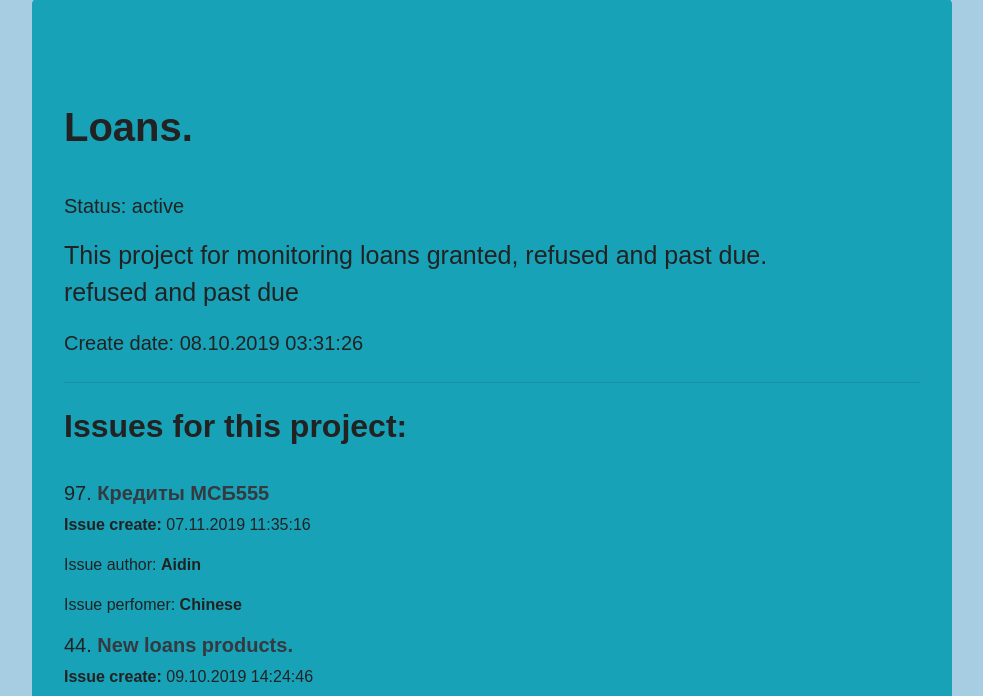
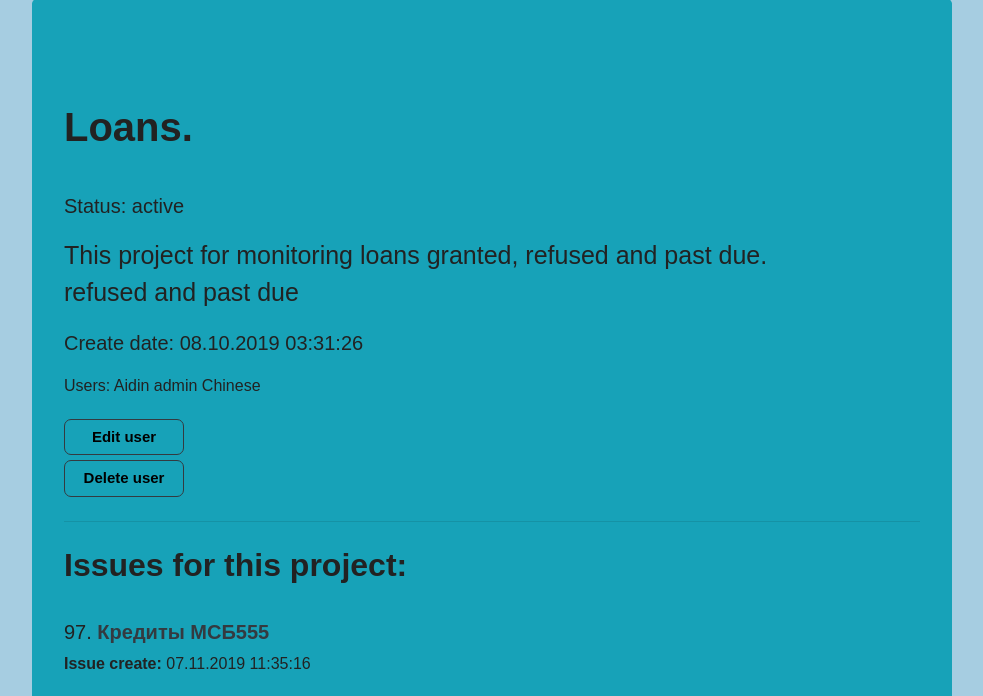
Before and after one commit to Aisuluu1405/python_group_3_homework_49_Aisulu_Dzhusupova, a Django app: page /project_new/1/ in a window 1280 px wide. Shown: the part 133-829 px from the top of the page, without its empty margins (148-1131 px from the left). Run offline with Django 3.2, Linux system fonts and the light colour scheme; data comes from the database, SQL or seed files in the repository; parts of the project's set-up code (start-up, migrations or seed data) failed here and were passed over; some libraries are stand-ins or nearby versions.

Commit message:
При создании проекта пользователь сохраняется автоматически в команде проекта,добавила поле с выбором пользователей при создании проекта, добавила вывод пользователей на странице проекта.

```diff
--- a/source/webapp/forms.py
+++ b/source/webapp/forms.py
@@ -1,7 +1,7 @@
 from django import forms
 from django.contrib.auth.models import User
 
-from webapp.models import Issue, Status, Type, Project
+from webapp.models import Issue, Status, Type, Project, Team
 
 
 class IssueForm(forms.ModelForm):
@@ -28,6 +28,8 @@ class TypeForm(forms.ModelForm):
 
 
 class ProjectForm(forms.ModelForm):
+    user_project = forms.ModelMultipleChoiceField(queryset=User.objects.all(), required=False, label='Project`s user')
+
     class Meta:
         model = Project
         exclude = ['date_create', 'date_update']
--- a/source/webapp/templates/bonus/detail_new.html
+++ b/source/webapp/templates/bonus/detail_new.html
@@ -9,6 +9,14 @@
             <p class="lead">Status: {{ project.status }}</p>
             <p class="pre">{{ project.specification }}</p>
             <p class="lead">Create date: {{ project.date_create| date:'d.m.Y H:i:s'}}</p>
+            <p class="users">Users:
+                {% for team in project.project_team.all %}
+                    {{ team.user.username }}
+                {% endfor %}
+            </p>
+            <a href="{% url "webapp:project_user_edit" user.pk %}" class="add btn btn-outline-dark">Edit user</a>
+            <a href="" class="add btn btn-outline-dark">Delete user</a>
+
             <hr class="my-4">
 
         <h2><b>Issues for this project: </b></h2>
--- a/source/webapp/templates/project/detail.html
+++ b/source/webapp/templates/project/detail.html
@@ -8,6 +8,7 @@
         <p class="lead">Status: {{ project.status }}</p>
         <p class="pre">{{ project.specification }}</p>
         <p class="lead">Create date: {{ project.date_create| date:'d.m.Y H:i:s'}}</p>
+        <p>Project`s users: {{project.project_team.user_project }}</p>
 
         <p><a href="{% url 'webapp:project_edit' project.pk %}" class="btn btn-outline-dark" >Edit</a>
             <a href="{% url 'webapp:project_delete' project.pk %}" class="btn btn-outline-dark" >Delete</a></p>
--- a/source/webapp/urls.py
+++ b/source/webapp/urls.py
@@ -30,4 +30,5 @@ urlpatterns = [
     path('project_new/', ProjectIndexNewView.as_view(), name='project_new_index'),
     path('project_new/<int:pk>/', ProjectNewView.as_view(), name='project_new_detail'),
     path('project_new/delete/<int:pk>', ProjectNewDeleteView.as_view(), name='project_new_delete'),
+
 ]
--- a/source/webapp/views/__init__.py
+++ b/source/webapp/views/__init__.py
@@ -4,5 +4,6 @@ from .status_views import StatusIndexView, StatusCreateView, StatusEditView, Sta
 
 from .type_views import TypeIndexView, TypeCreateView, TypeEditView, TypeDeleteView
 
-from .project_views import ProjectIndexView, ProjectView, ProjectCreateView, ProjectEditView, ProjectDeleteView,\
-    ProjectIndexNewView, ProjectNewView, ProjectNewDeleteView
+from .project_views import ProjectIndexView, ProjectView, ProjectCreateView, ProjectEditView, ProjectDeleteView
+
+from .bonus_project_views import ProjectIndexNewView, ProjectNewView, ProjectCreateView, ProjectEditView, ProjectNewDeleteView
--- a/source/webapp/views/base_view.py
+++ b/source/webapp/views/base_view.py
@@ -139,10 +139,10 @@ class SessionUserMixin:
     def save_in_session(self):                            #сохранили в сессию
         self.request.session['total_page_visits'] = self.page_times_visits
         self.request.session['total'] = self.total_count
-        print(self.page_times_visits)
+        # print(self.page_times_visits)
         self.request.session['page_time_visits'] = self.page_duration_visits
         self.request.session['all_time'] = self.all_time
-        print(self.request.session['all_time'])
+        # print(self.request.session['all_time'])
 
 
     def page_login(self):                   #как зашли на страницу пошел отсчет
--- /dev/null
+++ b/source/webapp/views/bonus_project_views.py
@@ -0,0 +1,97 @@
+from datetime import datetime
+
+from django.contrib.auth.mixins import LoginRequiredMixin
+from django.contrib.auth.models import User
+from django.shortcuts import redirect, reverse
+from django.urls import reverse_lazy
+from django.views.generic import ListView, DetailView, CreateView, UpdateView, DeleteView
+from webapp.forms import ProjectForm
+from webapp.models import Project, STATUS_OTHER_CHOICE, PROJECT_CLOSED, Team
+from webapp.views.base_view import SessionUserMixin
+
+
+class ProjectIndexNewView(SessionUserMixin, ListView):
+    template_name = 'bonus/index_project_new.html'
+    context_object_name = 'projects'
+    model = Project
+    ordering = ('date_create')
+
+    def get_context_data(self, **kwargs):
+        context = super().get_context_data(**kwargs)
+        context['project_closed'] = Project.objects.all().filter(status=PROJECT_CLOSED)
+        context['project_active'] = Project.objects.all().filter(status=STATUS_OTHER_CHOICE)
+        return context
+
+    def get(self, request, *args, **kwargs):
+        self.set_request(request)
+        self.page_login()
+        return super().get(request, *args, **kwargs)
+
+
+class ProjectNewView(SessionUserMixin, DetailView):
+    model = Project
+    template_name = 'bonus/detail_new.html'
+    context_object_name = 'project'
+
+    def get_context_data(self, **kwargs):
+        context = super().get_context_data(**kwargs)
+        issues = context['project'].issues.order_by('-create')
+        context['issues'] = issues
+        return context
+
+    def get(self, request, *args, **kwargs):
+        self.set_request(request)
+        self.page_login()
+        return super().get(request, *args, **kwargs)
+
+
+class ProjectCreateView(LoginRequiredMixin, SessionUserMixin, CreateView):
+    template_name = 'project/add.html'
+    model = Project
+    form_class = ProjectForm
+
+    def form_valid(self, form):
+        users = form.cleaned_data.pop('user_project')
+        user_project = self.request.user
+        users_list = list(users)
+        users_list.append(user_project)
+        self.object = form.save()
+        for user in users_list:
+            Team.objects.create(user=user, project=self.object, start=datetime.now())
+        return redirect(self.get_success_url())
+
+    def get(self, request, *args, **kwargs):
+        self.set_request(request)
+        self.page_login()
+        return super().get(request, *args, **kwargs)
+
+    def get_success_url(self):
+        return reverse('webapp:project_new_index')
+
+
+class ProjectEditView(LoginRequiredMixin, SessionUserMixin, UpdateView):
+    template_name = 'project/edit.html'
+    model = Project
+    form_class = ProjectForm
+    context_object_name = 'project'
+
+    def get(self, request, *args, **kwargs):
+        self.set_request(request)
+        self.page_login()
+        return super().get(request, *args, **kwargs)
+
+    def get_success_url(self):
+        return reverse('webapp:project_detail', kwargs={'pk': self.object.pk})
+
+
+class ProjectNewDeleteView(LoginRequiredMixin, SessionUserMixin, UpdateView):
+    model = Project
+    success_url = reverse_lazy('webapp:project_new_index')
+
+    def get(self, request, *args, **kwargs):
+        object = self.model.objects.filter(pk=kwargs.get('pk'))
+        object.update(status='closed')
+        self.set_request(request)
+        self.page_login()
+
+        return redirect(self.success_url)
--- a/source/webapp/views/issue_views.py
+++ b/source/webapp/views/issue_views.py
@@ -93,7 +93,6 @@ class IssueProjectCreateView(UserPassesTestMixin, SessionUserMixin, CreateView):
         return get_object_or_404(Project, pk=project_pk)
 
     def get_form_kwargs(self):
-        print('yes')
         kwargs = super().get_form_kwargs()
         project_pk = self.kwargs.get('pk')
         users_project = Project.objects.filter(pk=project_pk,
@@ -103,7 +102,6 @@ class IssueProjectCreateView(UserPassesTestMixin, SessionUserMixin, CreateView):
 
     def form_valid(self, form):
         project_pk = self.kwargs.get('pk')
-        print('yes')
         project = get_object_or_404(Project, pk=project_pk)
         self.object = project.issues.create(**form.cleaned_data)
         self.object.created_by = self.request.user
--- a/source/webapp/views/project_views.py
+++ b/source/webapp/views/project_views.py
@@ -47,24 +47,24 @@ class ProjectIndexView(SessionUserMixin, ListView):
             return self.form.cleaned_data['search']
         return None
 
-
-class ProjectIndexNewView(SessionUserMixin, ListView):
-    template_name = 'bonus/index_project_new.html'
-    context_object_name = 'projects'
-    model = Project
-    ordering = ('date_create')
-
-    def get_context_data(self, **kwargs):
-        context = super().get_context_data(**kwargs)
-        context['project_closed'] = Project.objects.all().filter(status=PROJECT_CLOSED)
-        context['project_active'] = Project.objects.all().filter(status=STATUS_OTHER_CHOICE)
-        return context
-
-    def get(self, request, *args, **kwargs):
-        self.set_request(request)
-        self.page_login()
-        return super().get(request, *args, **kwargs)
-
+#
+# class ProjectIndexNewView(SessionUserMixin, ListView):
+#     template_name = 'bonus/index_project_new.html'
+#     context_object_name = 'projects'
+#     model = Project
+#     ordering = ('date_create')
+#
+#     def get_context_data(self, **kwargs):
+#         context = super().get_context_data(**kwargs)
+#         context['project_closed'] = Project.objects.all().filter(status=PROJECT_CLOSED)
+#         context['project_active'] = Project.objects.all().filter(status=STATUS_OTHER_CHOICE)
+#         return context
+#
+#     def get(self, request, *args, **kwargs):
+#         self.set_request(request)
+#         self.page_login()
+#         return super().get(request, *args, **kwargs)
+#
 
 class ProjectView(SessionUserMixin, DetailView):
     model = Project
@@ -82,23 +82,23 @@ class ProjectView(SessionUserMixin, DetailView):
         self.page_login()
         return super().get(request, *args, **kwargs)
 
-
-class ProjectNewView(SessionUserMixin, DetailView):
-    model = Project
-    template_name = 'bonus/detail_new.html'
-    context_object_name = 'project'
-
-    def get_context_data(self, **kwargs):
-        context = super().get_context_data(**kwargs)
-        issues = context['project'].issues.order_by('-create')
-        context['issues'] = issues
-        return context
-
-    def get(self, request, *args, **kwargs):
-        self.set_request(request)
-        self.page_login()
-        return super().get(request, *args, **kwargs)
-
+#
+# class ProjectNewView(SessionUserMixin, DetailView):
+#     model = Project
+#     template_name = 'bonus/detail_new.html'
+#     context_object_name = 'project'
+#
+#     def get_context_data(self, **kwargs):
+#         context = super().get_context_data(**kwargs)
+#         issues = context['project'].issues.order_by('-create')
+#         context['issues'] = issues
+#         return context
+#
+#     def get(self, request, *args, **kwargs):
+#         self.set_request(request)
+#         self.page_login()
+#         return super().get(request, *args, **kwargs)
+#
 
 class ProjectCreateView(LoginRequiredMixin, SessionUserMixin, CreateView):
     template_name = 'project/add.html'
@@ -145,15 +145,15 @@ class ProjectDeleteView(LoginRequiredMixin, SessionUserMixin, DeleteView):
         except ProtectedError:
             return render(request, self.template)
 
-
-class ProjectNewDeleteView(LoginRequiredMixin, SessionUserMixin, UpdateView):
-    model = Project
-    success_url = reverse_lazy('webapp:project_new_index')
-
-    def get(self, request, *args, **kwargs):
-        object = self.model.objects.filter(pk=kwargs.get('pk'))
-        object.update(status='closed')
-        self.set_request(request)
-        self.page_login()
-
-        return redirect(self.success_url)
+#
+# class ProjectNewDeleteView(LoginRequiredMixin, SessionUserMixin, UpdateView):
+#     model = Project
+#     success_url = reverse_lazy('webapp:project_new_index')
+#
+#     def get(self, request, *args, **kwargs):
+#         object = self.model.objects.filter(pk=kwargs.get('pk'))
+#         object.update(status='closed')
+#         self.set_request(request)
+#         self.page_login()
+#
+#         return redirect(self.success_url)
```
